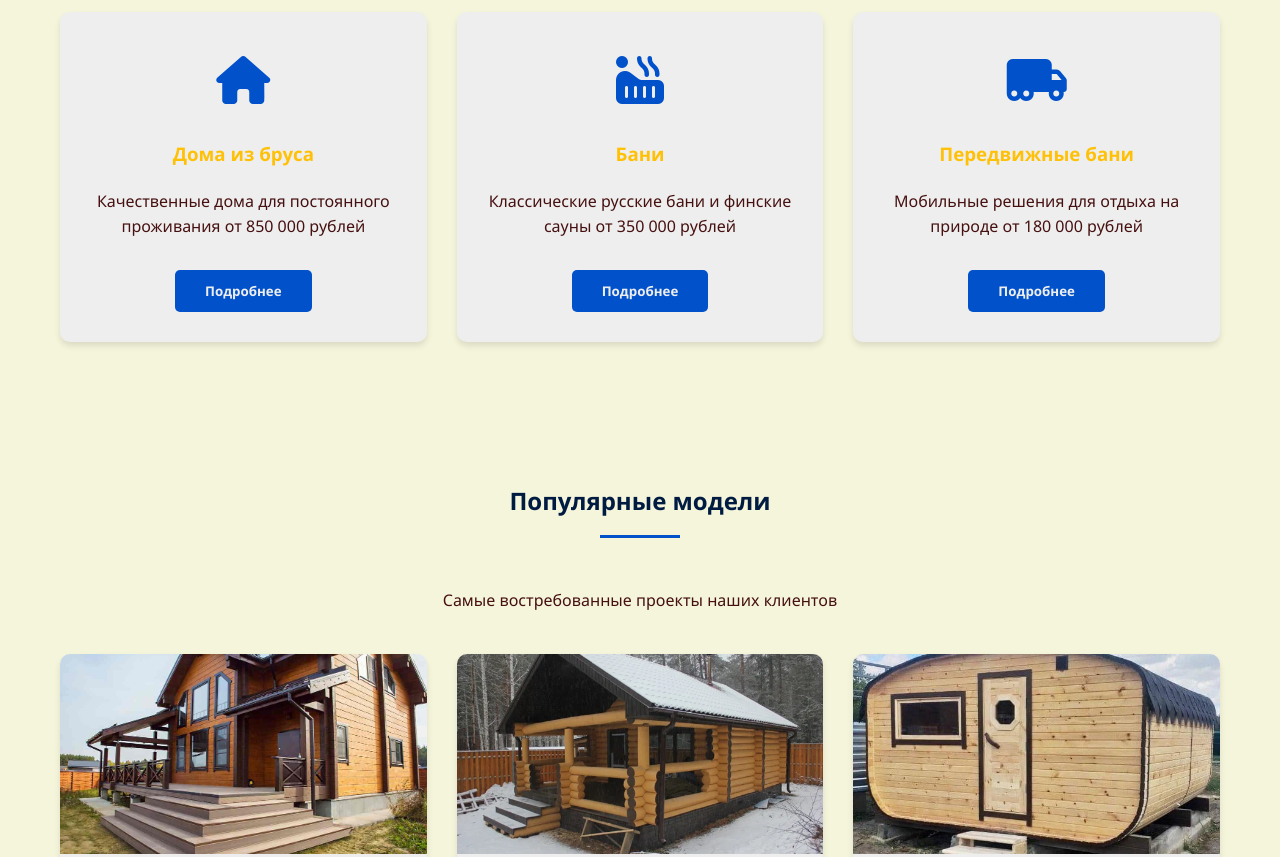
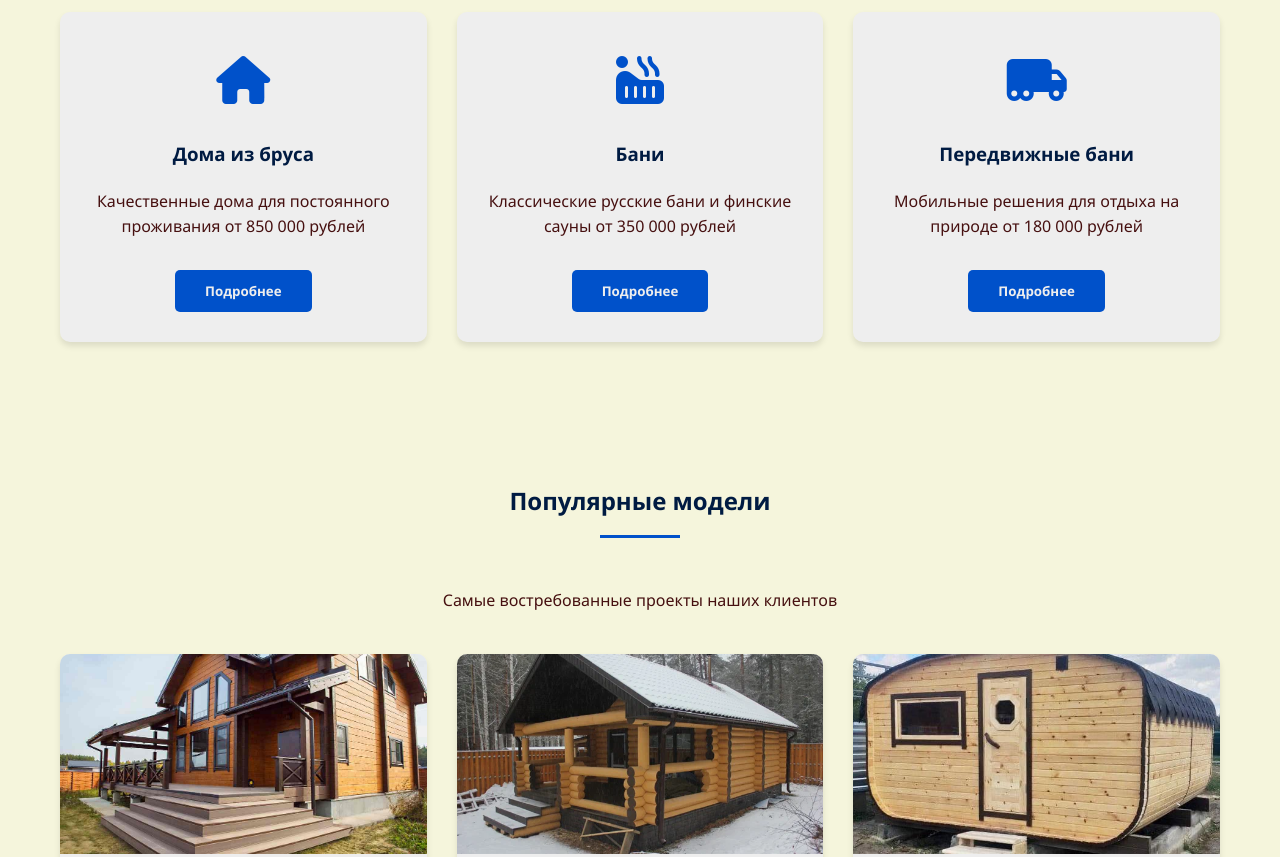
Before and after one commit to Prudexxx/DomaBani, a plain HTML site: page index.html in a window 1280 px wide. Shown: the part 1020-1877 px from the top of the page. Drawn offline with nearby package versions, Linux system fonts and the light colour scheme.

Commit message:
Update index.html

```diff
--- a/index.html
+++ b/index.html
@@ -1032,7 +1032,7 @@
             }
 
         }
-        h3{ color: #FFC107;}
+      .slide-content h3{ color: #FFC107;}
     </style>
 </head>
 <body>
```
